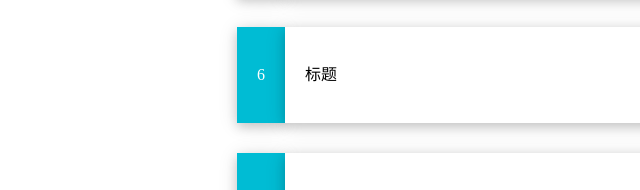
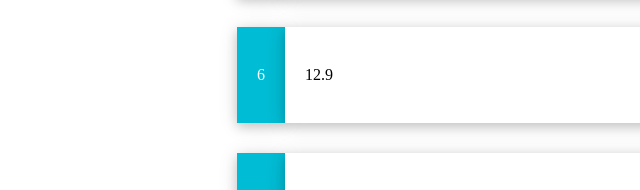
Before and after one commit to baidufoxlove/baidufoxlove.github.io, a plain HTML site: page 100/index.html in a window 1280 px wide. Shown: the part 713-903 px from the top of the page, 33-673 px from the left. Drawn offline with Linux system fonts and the light colour scheme.

Commit message:
Update index.html

```diff
--- a/100/index.html
+++ b/100/index.html
@@ -73,7 +73,7 @@
   <li>
     <a href="6">
       <div class="id">6</div>
-      <div class="name">标题</div>
+      <div class="name">12.9</div>
       <div class="dian"></div>
     </a>
   </li>
```
